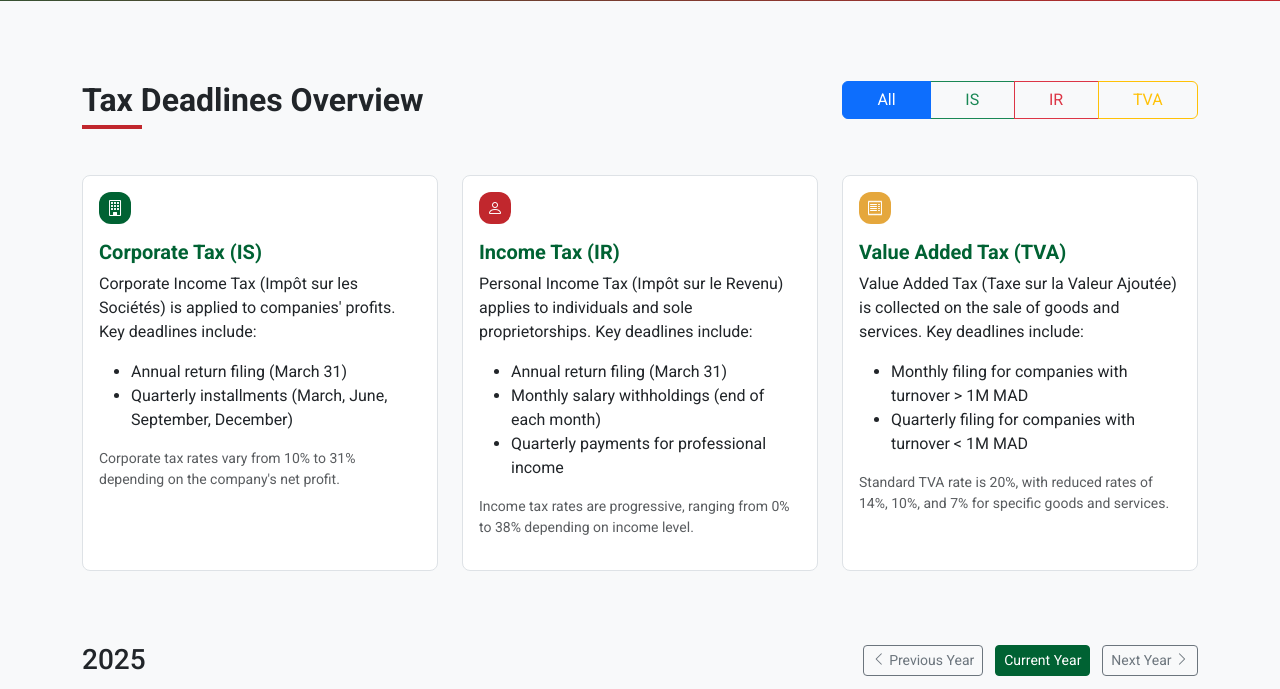
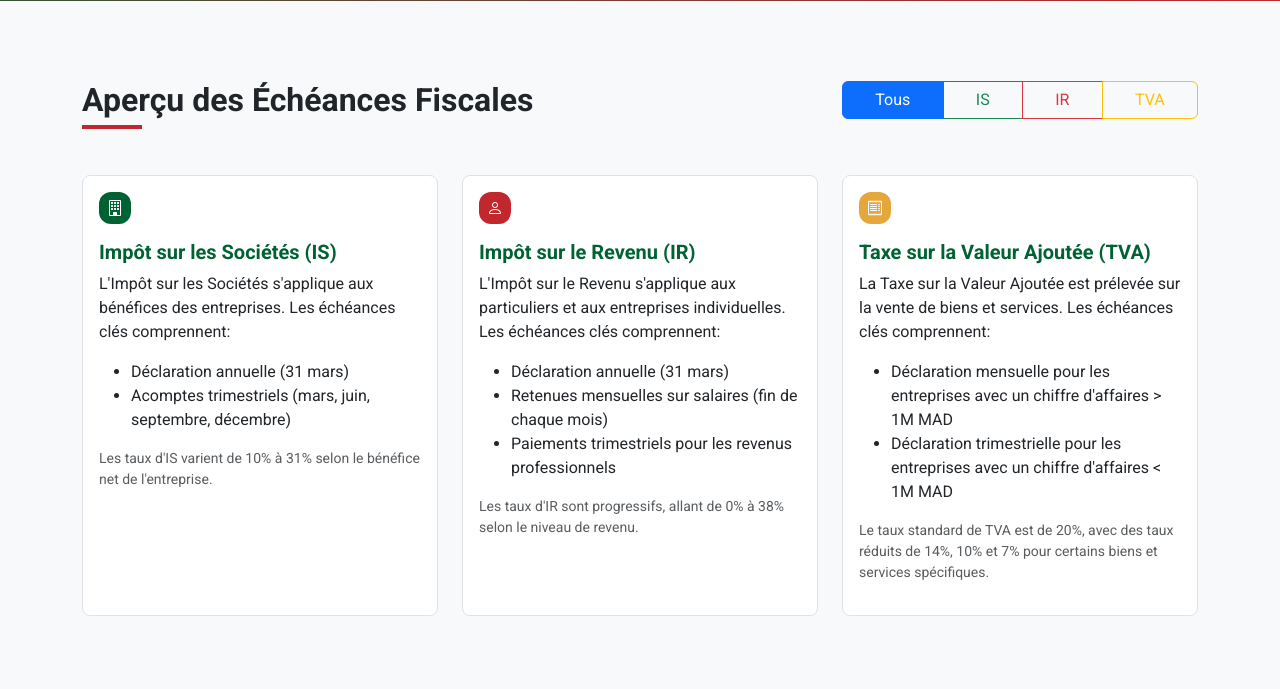
Before and after one commit to Mouad04BA/Portail-Comptable-212, a Flask app: page /fiscal-deadlines in a window 1280 px wide. Shown: the part 582-1271 px from the top of the page. Run offline with Flask 3, Linux system fonts and the light colour scheme.

Commit message:
Updated the fiscal deadlines page
Translated the fiscal deadlines page from English to French, including titles, descriptions, and button labels in `templates/fiscal_deadlines.html`.

Replit-Commit-Author: Agent
Replit-Commit-Session-Id: 86a72c7f-b00f-4d74-88a8-84762595eb7b
Replit-Commit-Screenshot-Url: https://storage.googleapis.com/screenshot-production-us-central1/10587976-cdfe-4601-ad19-b6f56a653c93/b82e98a2-e9c7-4995-96fd-18cb1f6c6dd0.jpg

```diff
--- a/templates/fiscal_deadlines.html
+++ b/templates/fiscal_deadlines.html
@@ -1,6 +1,6 @@
 {% extends 'layout.html' %}
 
-{% block title %}Moroccan Fiscal Deadlines{% endblock %}
+{% block title %}Échéances Fiscales Marocaines{% endblock %}
 
 {% block extra_css %}
 <style>
@@ -92,11 +92,11 @@
     <div class="container">
         <div class="row align-items-center">
             <div class="col-lg-6 text-center text-lg-start">
-                <h1 class="mb-4 fade-in">Fiscal Deadlines</h1>
-                <p class="lead mb-4 fade-in">Stay updated with all important tax deadlines for IS, IR, and TVA with visual reminders and detailed information.</p>
+                <h1 class="mb-4 fade-in">Échéances Fiscales</h1>
+                <p class="lead mb-4 fade-in">Restez à jour avec toutes les échéances fiscales importantes pour l'IS, l'IR et la TVA avec des rappels visuels et des informations détaillées.</p>
             </div>
             <div class="col-lg-6 d-none d-lg-block text-center mt-5 mt-lg-0">
-                <img src="https://images.unsplash.com/photo-1454165804606-c3d57bc86b40" class="img-fluid hero-img rounded" alt="Financial Calendar" width="500">
+                <img src="https://images.unsplash.com/photo-1454165804606-c3d57bc86b40" class="img-fluid hero-img rounded" alt="Calendrier Financier" width="500">
             </div>
         </div>
     </div>
@@ -108,11 +108,11 @@
 <section class="mb-5">
     <div class="row mb-4">
         <div class="col-md-8">
-            <h2 class="section-title">Tax Deadlines Overview</h2>
+            <h2 class="section-title">Aperçu des Échéances Fiscales</h2>
         </div>
         <div class="col-md-4">
-            <div class="btn-group w-100 mb-3" role="group" aria-label="Deadline filters">
-                <button type="button" class="btn btn-outline-primary deadline-filter active" data-filter="all">All</button>
+            <div class="btn-group w-100 mb-3" role="group" aria-label="Filtres d'échéances">
+                <button type="button" class="btn btn-outline-primary deadline-filter active" data-filter="all">Tous</button>
                 <button type="button" class="btn btn-outline-success deadline-filter" data-filter="is">IS</button>
                 <button type="button" class="btn btn-outline-danger deadline-filter" data-filter="ir">IR</button>
                 <button type="button" class="btn btn-outline-warning deadline-filter" data-filter="tva">TVA</button>
@@ -128,14 +128,14 @@
                         <span class="feature-icon" style="width: 2rem; height: 2rem; font-size: 1rem;">
                             <i class="bi bi-building"></i>
                         </span>
-                        Corporate Tax (IS)
+                        Impôt sur les Sociétés (IS)
                     </h3>
-                    <p>Corporate Income Tax (Impôt sur les Sociétés) is applied to companies' profits. Key deadlines include:</p>
+                    <p>L'Impôt sur les Sociétés s'applique aux bénéfices des entreprises. Les échéances clés comprennent:</p>
                     <ul>
-                        <li>Annual return filing (March 31)</li>
-                        <li>Quarterly installments (March, June, September, December)</li>
+                        <li>Déclaration annuelle (31 mars)</li>
+                        <li>Acomptes trimestriels (mars, juin, septembre, décembre)</li>
                     </ul>
-                    <p class="small text-muted">Corporate tax rates vary from 10% to 31% depending on the company's net profit.</p>
+                    <p class="small text-muted">Les taux d'IS varient de 10% à 31% selon le bénéfice net de l'entreprise.</p>
                 </div>
             </div>
         </div>
@@ -147,15 +147,15 @@
                         <span class="feature-icon" style="width: 2rem; height: 2rem; font-size: 1rem; background-color: var(--primary-red);">
                             <i class="bi bi-person"></i>
                         </span>
-                        Income Tax (IR)
+                        Impôt sur le Revenu (IR)
                     </h3>
-                    <p>Personal Income Tax (Impôt sur le Revenu) applies to individuals and sole proprietorships. Key deadlines include:</p>
+                    <p>L'Impôt sur le Revenu s'applique aux particuliers et aux entreprises individuelles. Les échéances clés comprennent:</p>
                     <ul>
-                        <li>Annual return filing (March 31)</li>
-                        <li>Monthly salary withholdings (end of each month)</li>
-                        <li>Quarterly payments for professional income</li>
+                        <li>Déclaration annuelle (31 mars)</li>
+                        <li>Retenues mensuelles sur salaires (fin de chaque mois)</li>
+                        <li>Paiements trimestriels pour les revenus professionnels</li>
                     </ul>
-                    <p class="small text-muted">Income tax rates are progressive, ranging from 0% to 38% depending on income level.</p>
+                    <p class="small text-muted">Les taux d'IR sont progressifs, allant de 0% à 38% selon le niveau de revenu.</p>
                 </div>
             </div>
         </div>
@@ -167,14 +167,14 @@
                         <span class="feature-icon" style="width: 2rem; height: 2rem; font-size: 1rem; background-color: var(--accent-gold);">
                             <i class="bi bi-receipt"></i>
                         </span>
-                        Value Added Tax (TVA)
+                        Taxe sur la Valeur Ajoutée (TVA)
                     </h3>
-                    <p>Value Added Tax (Taxe sur la Valeur Ajoutée) is collected on the sale of goods and services. Key deadlines include:</p>
+                    <p>La Taxe sur la Valeur Ajoutée est prélevée sur la vente de biens et services. Les échéances clés comprennent:</p>
                     <ul>
-                        <li>Monthly filing for companies with turnover > 1M MAD</li>
-                        <li>Quarterly filing for companies with turnover < 1M MAD</li>
+                        <li>Déclaration mensuelle pour les entreprises avec un chiffre d'affaires > 1M MAD</li>
+                        <li>Déclaration trimestrielle pour les entreprises avec un chiffre d'affaires < 1M MAD</li>
                     </ul>
-                    <p class="small text-muted">Standard TVA rate is 20%, with reduced rates of 14%, 10%, and 7% for specific goods and services.</p>
+                    <p class="small text-muted">Le taux standard de TVA est de 20%, avec des taux réduits de 14%, 10% et 7% pour certains biens et services spécifiques.</p>
                 </div>
             </div>
         </div>
@@ -187,22 +187,22 @@
 
     <!-- Detailed Deadlines List -->
     <div class="mb-5 fade-in">
-        <h2 class="section-title mb-4">Detailed Deadlines</h2>
+        <h2 class="section-title mb-4">Échéances Détaillées</h2>
 
         <div id="no-deadlines-message" style="display: none;" class="alert alert-info">
-            No deadlines match your filter criteria.
+            Aucune échéance ne correspond à vos critères de filtrage.
         </div>
 
         <div class="table-responsive">
             <table class="table table-hover">
                 <thead>
                     <tr>
-                        <th>Tax Type</th>
-                        <th>Deadline Name</th>
-                        <th>Due Date</th>
+                        <th>Type d'Impôt</th>
+                        <th>Nom de l'Échéance</th>
+                        <th>Date d'Échéance</th>
                         <th>Description</th>
-                        <th>Category</th>
-                        <th>Payment</th>
+                        <th>Catégorie</th>
+                        <th>Paiement</th>
                     </tr>
                 </thead>
                 <tbody>
@@ -222,9 +222,9 @@
                         <td><span class="badge bg-secondary">{{ deadline.category }}</span></td>
                         <td>
                             {% if deadline.payment_required %}
-                            <i class="bi bi-cash text-success" title="Payment required"></i>
+                            <i class="bi bi-cash text-success" title="Paiement requis"></i>
                             {% else %}
-                            <i class="bi bi-file-text" title="Filing only"></i>
+                            <i class="bi bi-file-text" title="Déclaration uniquement"></i>
                             {% endif %}
                         </td>
                     </tr>
@@ -236,18 +236,18 @@
 
     <!-- Tax Compliance Tips -->
     <section class="mb-5 fade-in">
-        <h2 class="section-title mb-4">Tax Compliance Tips</h2>
+        <h2 class="section-title mb-4">Conseils de Conformité Fiscale</h2>
         <div class="row">
             <div class="col-md-6">
                 <div class="card mb-4">
                     <div class="card-body">
-                        <h3 class="h5 mb-3">Filing Best Practices</h3>
+                        <h3 class="h5 mb-3">Meilleures Pratiques de Déclaration</h3>
                         <ul>
-                            <li>Start preparing your returns at least 2 weeks before the deadline</li>
-                            <li>Keep all supporting documents organized and readily accessible</li>
-                            <li>Consider using the DGI's online SIMPL platform for electronic filing</li>
-                            <li>Reconcile your accounting records before filing to avoid discrepancies</li>
-                            <li>Double-check all calculations and ensure consistency across different tax returns</li>
+                            <li>Commencez à préparer vos déclarations au moins 2 semaines avant l'échéance</li>
+                            <li>Gardez tous les documents justificatifs organisés et facilement accessibles</li>
+                            <li>Envisagez d'utiliser la plateforme en ligne SIMPL de la DGI pour les déclarations électroniques</li>
+                            <li>Rapprochez vos documents comptables avant de déposer pour éviter les écarts</li>
+                            <li>Vérifiez tous les calculs et assurez la cohérence entre les différentes déclarations fiscales</li>
                         </ul>
                     </div>
                 </div>
@@ -255,13 +255,13 @@
             <div class="col-md-6">
                 <div class="card">
                     <div class="card-body">
-                        <h3 class="h5 mb-3">Avoiding Common Mistakes</h3>
+                        <h3 class="h5 mb-3">Éviter les Erreurs Courantes</h3>
                         <ul>
-                            <li>Missing filing deadlines (which can result in penalties from 5% to 15%)</li>
-                            <li>Incorrect classification of expenses as deductible or non-deductible</li>
-                            <li>Failure to maintain proper documentation for at least 10 years</li>
-                            <li>Inconsistency between different tax declarations (IS, TVA, etc.)</li>
-                            <li>Forgetting to account for recent tax law changes</li>
+                            <li>Manquer les délais de déclaration (ce qui peut entraîner des pénalités de 5% à 15%)</li>
+                            <li>Classification incorrecte des dépenses comme déductibles ou non déductibles</li>
+                            <li>Défaut de conserver la documentation appropriée pendant au moins 10 ans</li>
+                            <li>Incohérence entre les différentes déclarations fiscales (IS, TVA, etc.)</li>
+                            <li>Oublier de prendre en compte les récentes modifications de la législation fiscale</li>
                         </ul>
                     </div>
                 </div>
```
